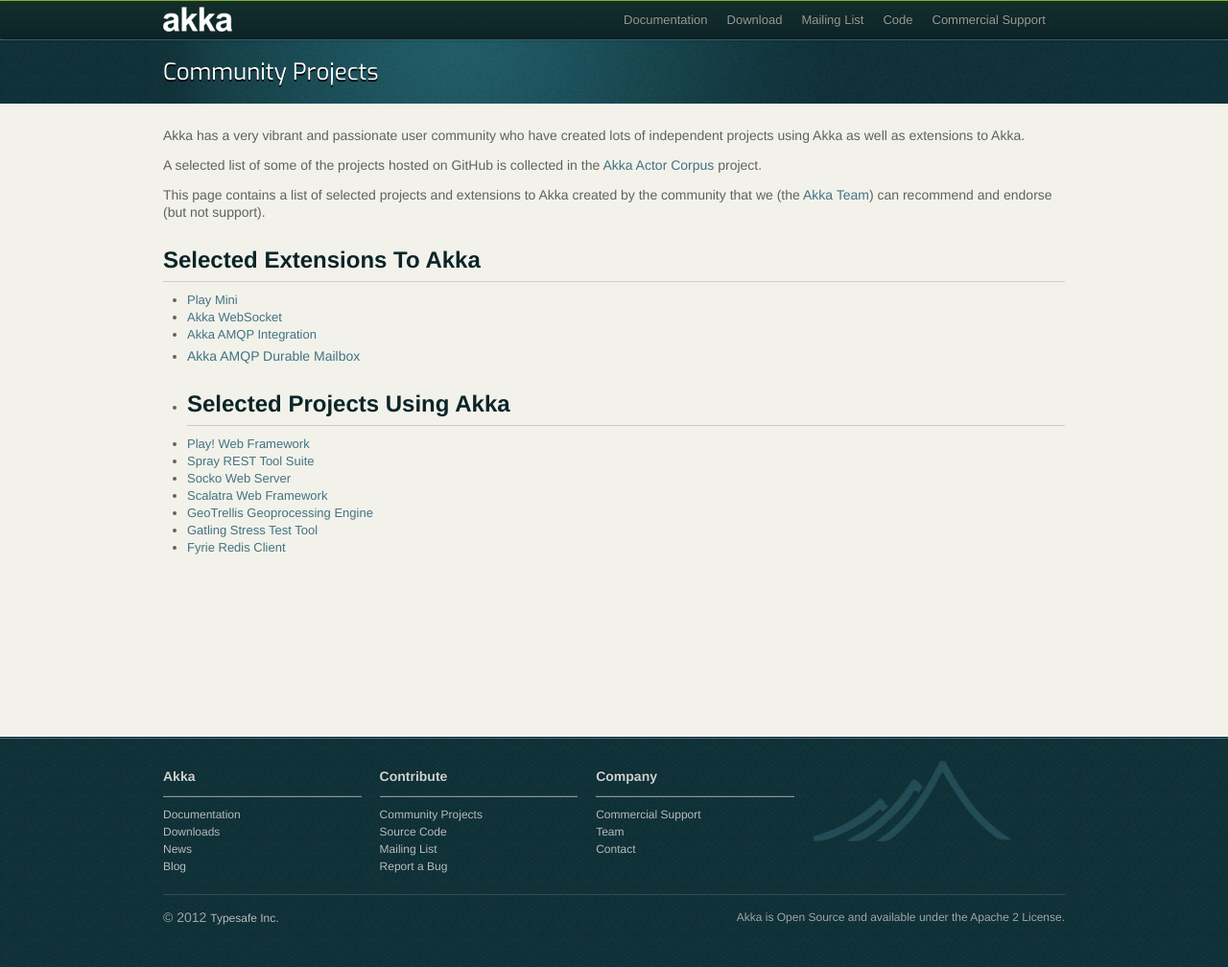
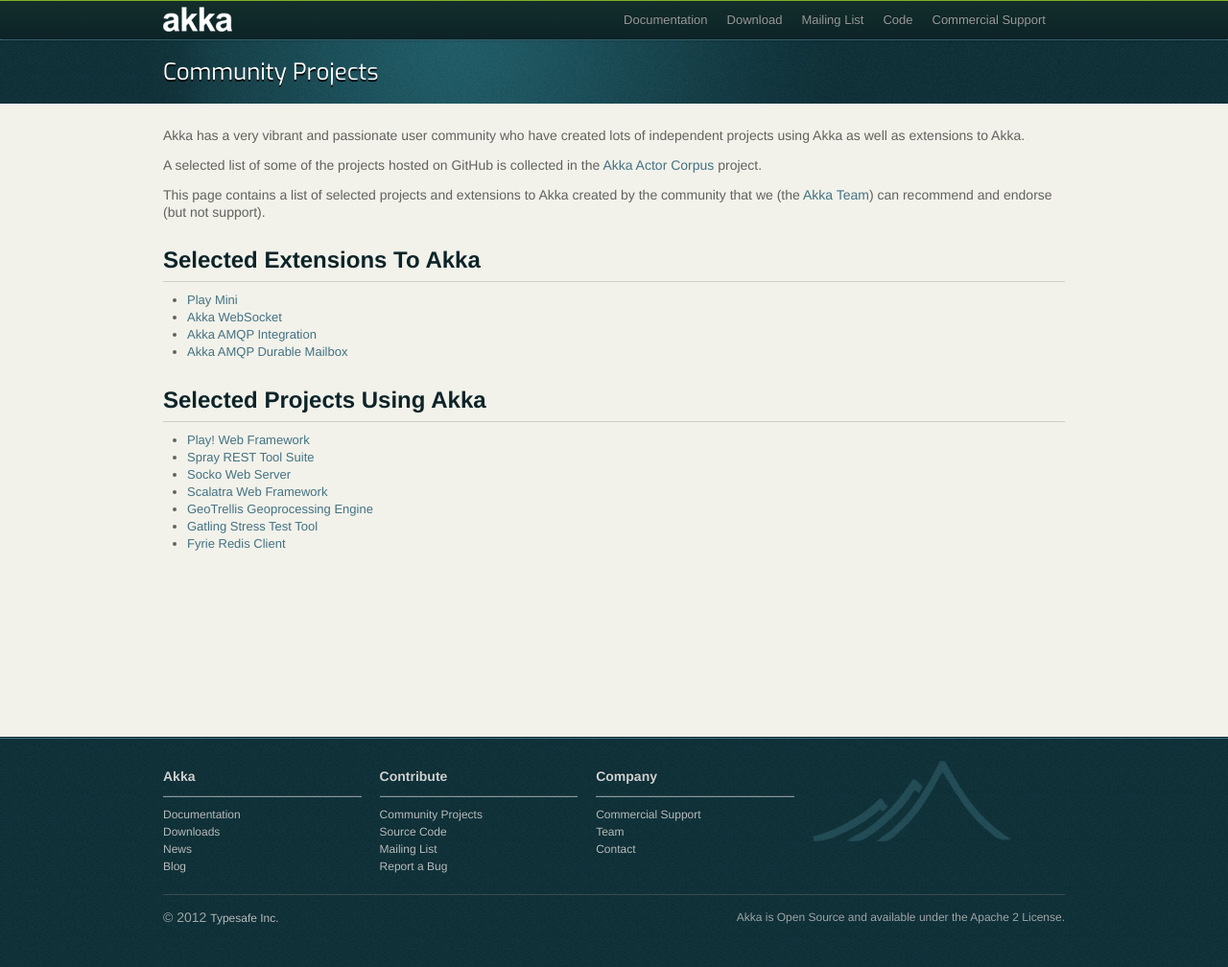
Before and after one commit to raboof/akka.github.com, a Jekyll site: the page built from community/index.md, in a window 1280 px wide. Shown: the whole page at 96% size. Built offline with Jekyll 4.4.1, drawn with Linux system fonts in a browser that asks for light colours.

```diff
--- a/community/index.md
+++ b/community/index.md
@@ -16,7 +16,7 @@ This page contains a list of selected projects and extensions to Akka created by
 * [Akka AMQP Integration](https://github.com/momania/akka-amqp)
 * [Akka AMQP Durable Mailbox](https://github.com/drexin/akka-amqp-mailbox)
 
-* ## Selected Projects Using Akka
+## Selected Projects Using Akka
 
 * [Play! Web Framework](http://www.playframework.org/)
 * [Spray REST Tool Suite](http://spray.cc)
```
